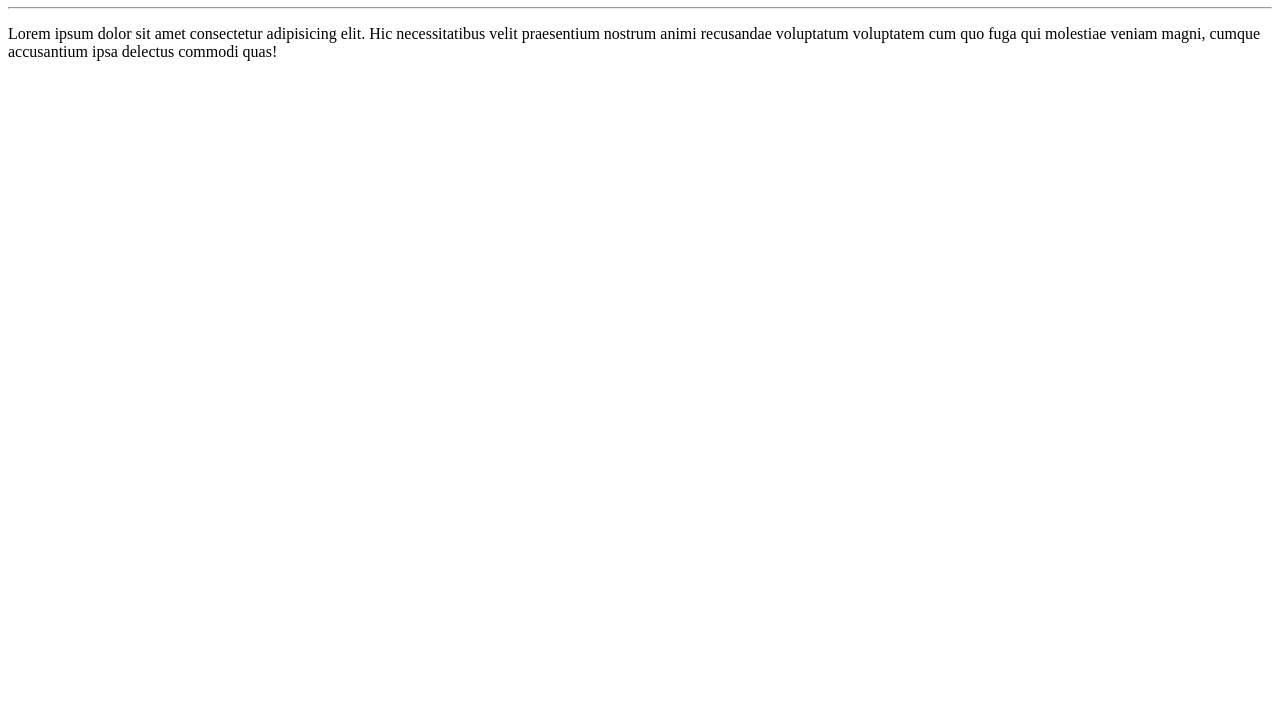
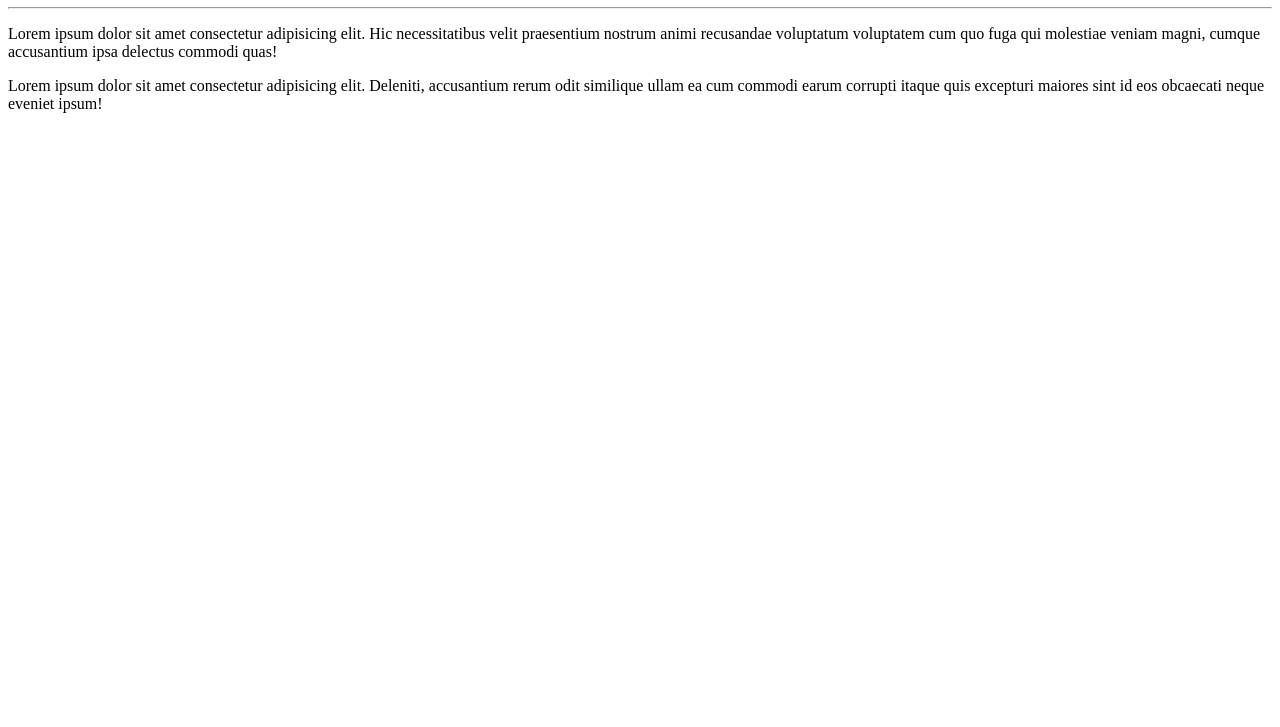
Before and after one commit to simoesmarcos96/Ola-Mundo, a plain HTML site: page site-exemplo/index.html in a window 1280 px wide. Shown: the part 73-800 px from the top of the page. Drawn offline with Linux system fonts and the light colour scheme.

Commit message:
adicionei um parágrafo

```diff
--- a/site-exemplo/index.html
+++ b/site-exemplo/index.html
@@ -9,6 +9,7 @@
     <h1>Olá, Mundo!</h1>
     <hr>
     <p>Lorem ipsum dolor sit amet consectetur adipisicing elit. Hic necessitatibus velit praesentium nostrum animi recusandae voluptatum voluptatem cum quo fuga qui molestiae veniam magni, cumque accusantium ipsa delectus commodi quas!</p>
+    <p>Lorem ipsum dolor sit amet consectetur adipisicing elit. Deleniti, accusantium rerum odit similique ullam ea cum commodi earum corrupti itaque quis excepturi maiores sint id eos obcaecati neque eveniet ipsum!</p>
 
 </body>
 </html>
```
